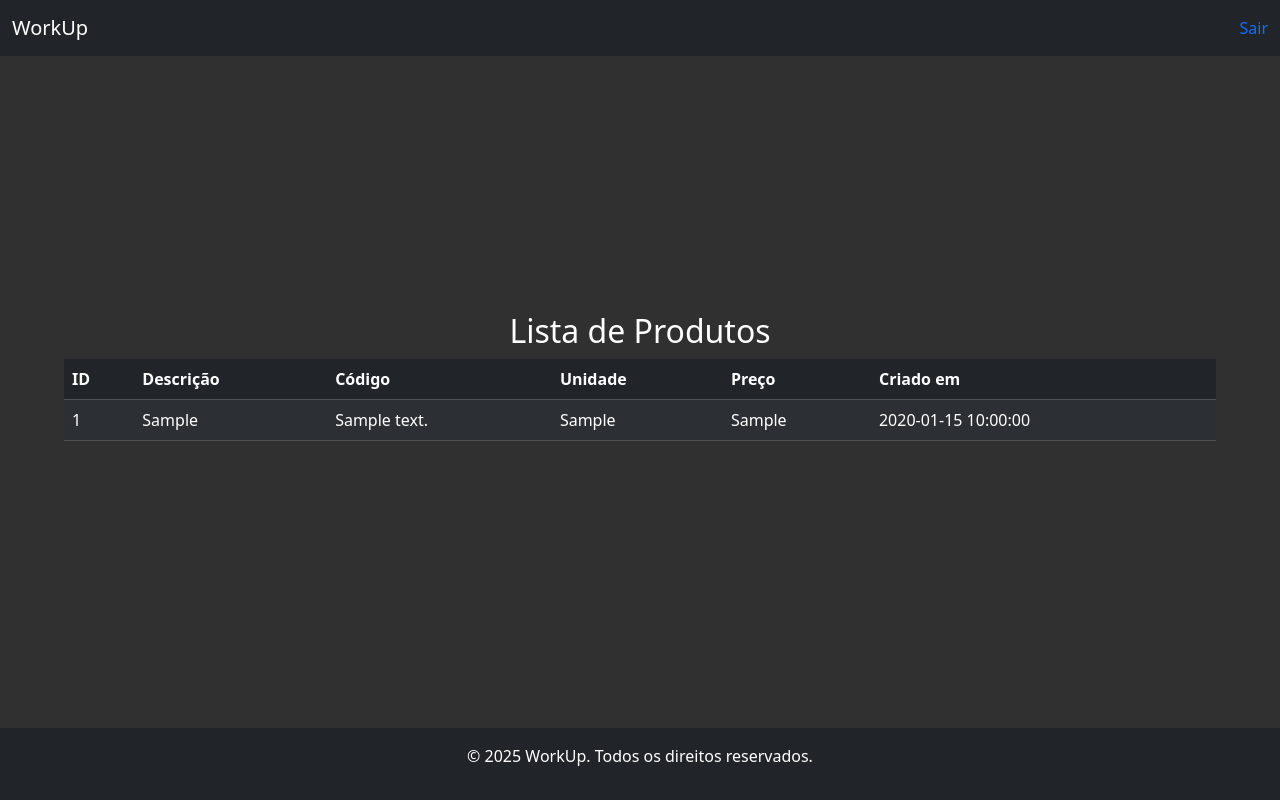
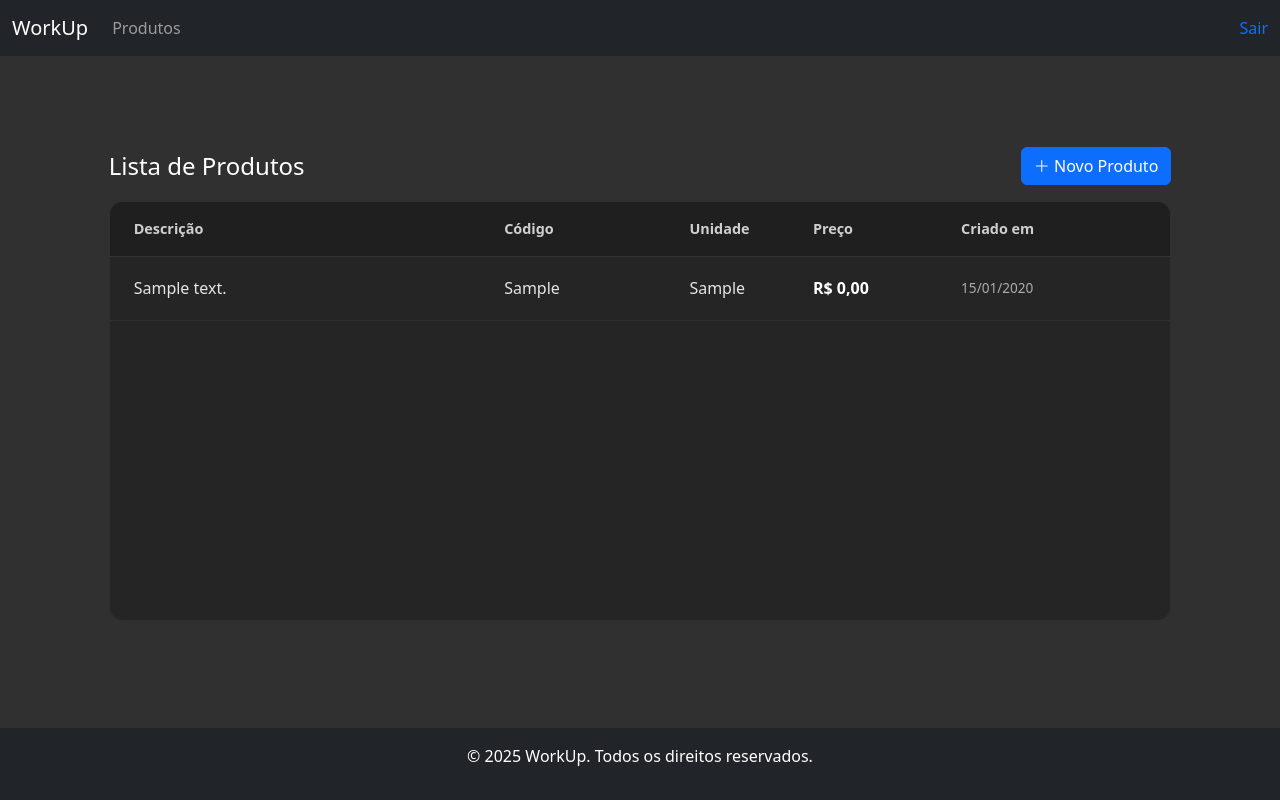
Before and after one commit to AlisonHF/MiniERP, a CodeIgniter app: page /database/produto in a window 1280 px wide. Run offline with CodeIgniter, Linux system fonts and the light colour scheme; the visitor is signed in with stand-in values (Sample User, id 1); tables that the repository leaves empty or names only in its code hold one stand-in row (values such as "Sample post"); some libraries are stand-ins or nearby versions.

Commit message:
Ajustes css

```diff
--- a/application/views/produto/index.php
+++ b/application/views/produto/index.php
@@ -1,36 +1,59 @@
-<h2>Lista de Produtos</h2>
+<div class="container-fluid auth-page product-list-page">
+    <div class="row justify-content-center">
+        <div class="col-12 col-xl-10">
+            <div class="page-header mb-3">
+                <h1>Lista de Produtos</h1>
+                <a href="<?= base_url('produto/create') ?>" class="btn btn-primary">
+                    <i class="bi bi-plus-lg"></i>
+                    Novo Produto
+                </a>
+            </div>
 
-<table class="table table-dark table-hover table-striped" style="width: 90%;">
-    <thead>
-        <tr>
-            <th scope="col">ID</th>
-            <th scope="col">Descrição</th>
-            <th scope="col">Código</th>
-            <th scope="col">Unidade</th>
-            <th scope="col">Preço</th>
-            <th scope="col">Criado em</th>
-        </tr>
-    </thead>
-    <tbody>
+            <div class="product-list-wrapper">
+
+                <div class="product-list-header">
+                    <span>Descrição</span>
+                    <span>Código</span>
+                    <span>Unidade</span>
+                    <span>Preço</span>
+                    <span>Criado em</span>
+                </div>
+
+                <div class="product-list-body">
+
                     <?php if (empty($produtos)): ?>
-            <tr>
-                <td colspan="2">Nenhum registro encontrado</td>
-            </tr>
+                        <div class="empty-row">
+                            Nenhum produto cadastrado
+                        </div>
                     <?php else: ?>
                         <?php foreach ($produtos as $produto): ?>
-                <tr>
-                    <td><?= $produto['id'] ?></td>
-                    <td><?= $produto['codigo'] ?></td>
-                    <td><?= $produto['descricao'] ?></td>
-                    <td><?= $produto['unidade'] ?? '' ?></td>
-                    <td><?= $produto['preco'] ?? 0 ?></td>
-                    <td><?= $produto['created_at'] ?? '' ?></td>
-                </tr>
+                            <div class="product-row">
+                                <span class="desc">
+                                    <?= $produto['descricao'] ?>
+                                </span>
+                                <span>
+                                    <?= $produto['codigo'] ?>
+                                </span>
+                                <span>
+                                    <?= $produto['unidade'] ?? '-' ?>
+                                </span>
+                                <span class="price">
+                                    R$ <?= number_format($produto['preco'] ?? 0, 2, ',', '.') ?>
+                                </span>
+                                <span class="date">
+                                    <?= date('d/m/Y', strtotime($produto['created_at'])) ?>
+                                </span>
+                            </div>
                         <?php endforeach; ?>
                     <?php endif; ?>
-    </tbody>
-</table>
 
-<div style="margin-top: 15px;">
+                </div>
+            </div>
+
+            <div class="list-footer mt-3">
                 <?= $links ?>
             </div>
+
+        </div>
+    </div>
+</div>
--- a/application/views/template/template.php
+++ b/application/views/template/template.php
@@ -23,14 +23,16 @@
 
         <nav class="navbar navbar-expand-md bg-dark" data-bs-theme="dark">
             <div class="container-fluid">
-                <a class="navbar-brand" href="<?= base_url() ?>">WorkUp</a>
+                <a class="navbar-brand" href="<?= isset($user) && !empty($user) ? base_url('home') : base_url() ?>">
+                    WorkUp
+                </a>
                 <button class="navbar-toggler" type="button" data-bs-toggle="collapse" data-bs-target="#navbarNav" aria-controls="navbarNav" aria-expanded="false" aria-label="Toggle navigation">
                     <span class="navbar-toggler-icon"></span>
                 </button>
                 <div class="collapse navbar-collapse" id="navbarNav">
                     <ul class="navbar-nav">
                         <li class="nav-item">
-                            <!-- <a class="nav-link" aria-current="page" href="#">Cadastrar</a> -->
+                            <a class="nav-link" aria-current="page" href="/produto">Produtos</a>
                         </li>
 
                     </ul>
--- a/assets/produto/index.css
+++ b/assets/produto/index.css
@@ -0,0 +1,130 @@
+html,
+body {
+    max-width: 100%;
+    overflow-x: hidden;
+}
+
+.product-list-page,
+.product-list-wrapper {
+    max-width: 100%;
+    overflow-x: hidden;
+}
+
+.product-list-header,
+.product-row {
+    width: 100%;
+    box-sizing: border-box;
+}
+
+.product-row span,
+.product-list-header div {
+    min-width: 0;
+}
+
+.product-list-page {
+    padding: 2rem 0;
+}
+
+.page-header {
+    display: flex;
+    justify-content: space-between;
+    align-items: center;
+    color: #fff;
+}
+
+.page-header h1 {
+    margin: 0;
+    font-size: 1.5rem;
+}
+
+.product-list-wrapper {
+    background-color: #252525;
+    border: 1px solid #2f2f2f;
+    border-radius: 14px;
+    overflow: hidden;
+    min-height: 420px;
+}
+
+.product-list-header {
+    display: grid;
+    grid-template-columns: 3fr 1.5fr 1fr 1.2fr 1.5fr;
+    background-color: #1f1f1f;
+    padding: 1rem 1.5rem;
+    font-weight: 600;
+    font-size: .9rem;
+    color: #cfcfcf;
+    border-bottom: 1px solid #333;
+}
+
+.product-list-body {
+    display: flex;
+    flex-direction: column;
+}
+
+.product-row {
+    display: grid;
+    grid-template-columns: 3fr 1.5fr 1fr 1.2fr 1.5fr;
+    align-items: center;
+    padding: 1rem 1.5rem;
+    height: 64px;
+    color: #e5e5e5;
+    border-bottom: 1px solid #2f2f2f;
+    transition: background-color .2s;
+}
+
+.product-row:hover {
+    background-color: #2a2a2a;
+}
+
+.product-row .desc {
+    font-weight: 500;
+}
+
+.product-row .price {
+    font-weight: 600;
+    color: #ffffff;
+}
+
+.product-row .date {
+    font-size: .85rem;
+    opacity: .7;
+}
+
+.empty-row {
+    height: 100%;
+    display: flex;
+    justify-content: center;
+    align-items: center;
+    color: #aaa;
+}
+
+.list-footer {
+    display: flex;
+    justify-content: center;
+}
+
+
+@media (max-width: 768px) {
+    .product-list-header {
+        display: none;
+    }
+
+    .product-row {
+        grid-template-columns: 1fr;
+        height: auto;
+        gap: .3rem;
+        padding: 1rem;
+    }
+
+    .product-row span::before {
+        content: attr(data-label);
+        font-size: .75rem;
+        opacity: .6;
+        display: block;
+    }
+
+    .product-list-page {
+        padding-left: 1rem;
+        padding-right: 1rem;
+    }
+}
```
Also changed, not shown: application/views/home/index.php (+6 -12 lines), assets/produto/create.css (+1 -6 lines). Lines whose indentation alone changed are shown as unchanged.
